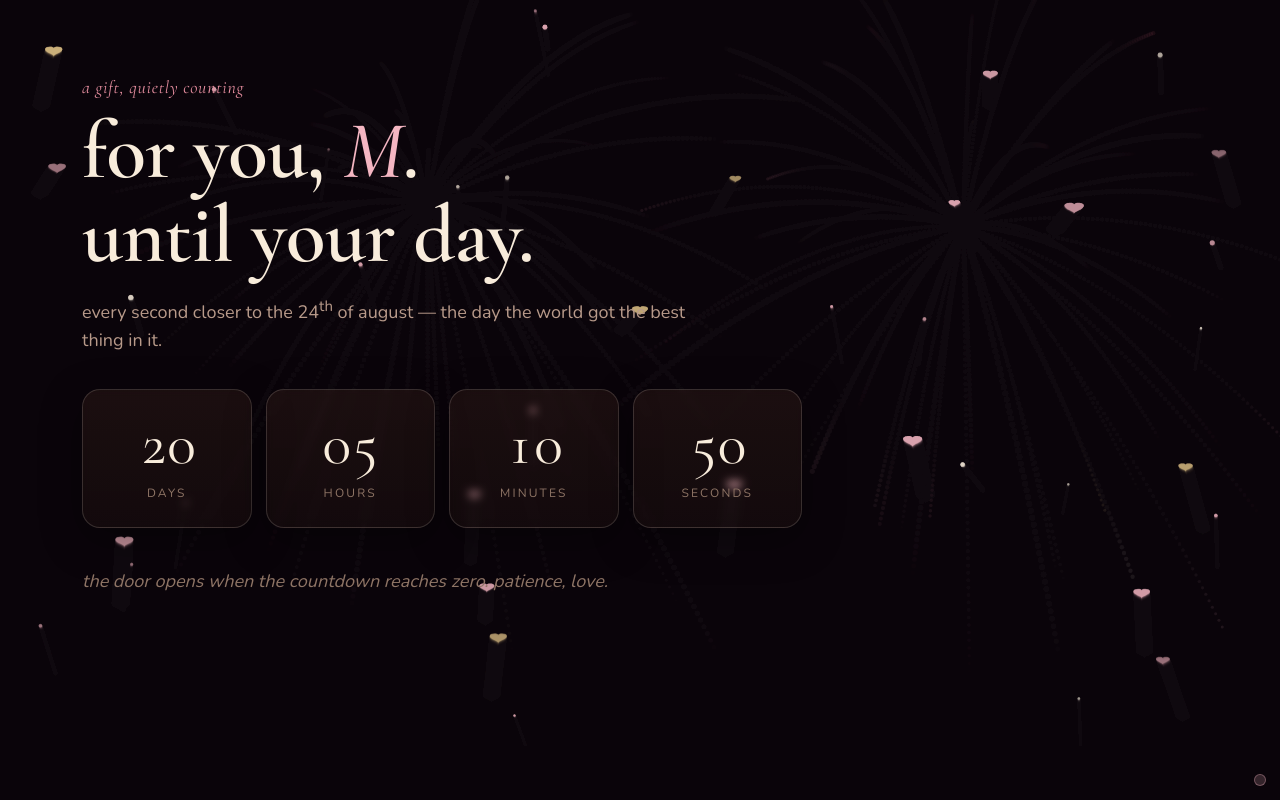
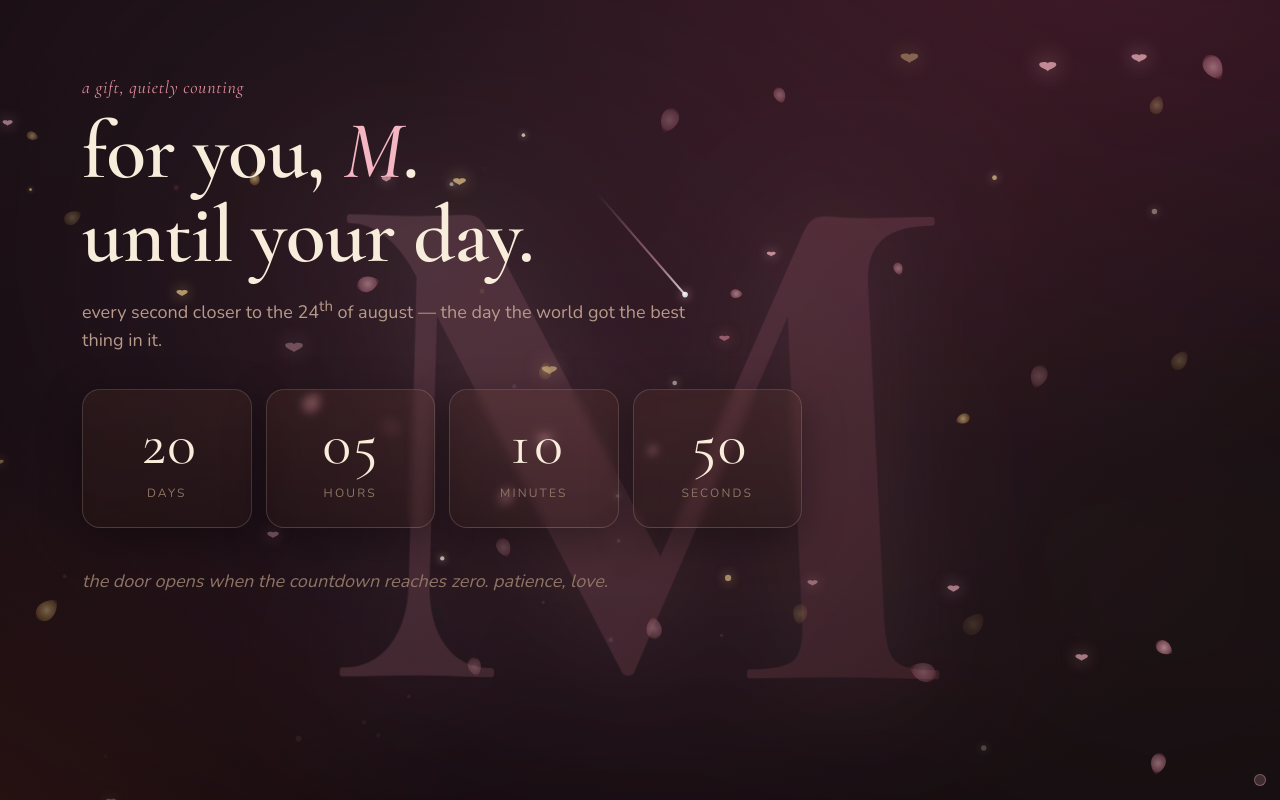
Before and after one commit to Mohammed-Ashraf-Shaik/24, a plain HTML site: page index.html in a window 1280 px wide. Drawn offline with nearby package versions, Linux system fonts and the light colour scheme.

Commit message:
Upgrade background with luxury romantic aurora glow, floating rose petals, glowing heart particles, shooting stars, and rose gold M background

```diff
--- a/canvas-effects.js
+++ b/canvas-effects.js
@@ -4,7 +4,7 @@
   if(!cv)return;
   const ctx=cv.getContext("2d");
   const reduced=window.matchMedia("(prefers-reduced-motion:reduce)").matches;
-  let W=0,H=0,dpr=1,petals=[],sparks=[],raf=null,frame=0;
+  let W=0,H=0,dpr=1,petals=[],sparks=[],shootingStars=[],raf=null,frame=0;
 
   function resize(){
     dpr=Math.min(window.devicePixelRatio||1,2);
@@ -15,62 +15,227 @@
     petals.forEach(p=>{if(p.x>W)p.x=Math.random()*W;if(p.y>H)p.y=Math.random()*H});
   }
 
-  function makePetal(){
-    const t=Math.random()<.35?"heart":"dot";
-    return{x:Math.random()*W,y:Math.random()*H,vx:(Math.random()-.5)*.15,vy:-.07-Math.random()*.16,
-      sz:t==="heart"?5+Math.random()*5:1+Math.random()*1.6,a:.15+Math.random()*.4,
-      type:t,hue:Math.random()<.5?"rose":"gold",ph:Math.random()*Math.PI*2};
+  function makeParticle(){
+    const r=Math.random();
+    const type=r < 0.45 ? "petal" : (r < 0.8 ? "heart" : "star");
+    return {
+      x: Math.random()*W,
+      y: Math.random()*H,
+      vx: (Math.random() - 0.5) * 0.35,
+      vy: type === "petal" ? (0.2 + Math.random()*0.45) : (-0.08 - Math.random()*0.2), // petals fall down, hearts float up
+      sz: type === "petal" ? (6 + Math.random()*8) : (type === "heart" ? 4 + Math.random()*5 : 1 + Math.random()*2.2),
+      rot: Math.random() * Math.PI * 2,
+      vrot: (Math.random() - 0.5) * 0.035,
+      a: 0.2 + Math.random()*0.55,
+      type: type,
+      hue: Math.random() < 0.6 ? "rose" : (Math.random() < 0.85 ? "gold" : "crimson"),
+      ph: Math.random() * Math.PI * 2
+    };
   }
 
   function init(){
-    const n=reduced?0:Math.max(20,Math.min(55,Math.floor(W*H/26000)));
-    petals=[];for(let i=0;i<n;i++)petals.push(makePetal());
+    const n=reduced ? 0 : Math.max(35, Math.min(80, Math.floor(W*H/18000)));
+    petals=[];
+    for(let i=0; i<n; i++) petals.push(makeParticle());
   }
 
-  function drawHeart(x,y,s,a,hue){
-    ctx.save();ctx.globalAlpha=a;ctx.fillStyle=hue==="rose"?"#f4b6c2":"#e6c78a";
-    ctx.beginPath();ctx.moveTo(x,y+s*.25);
-    ctx.bezierCurveTo(x,y,x-s,y,x-s,y+s*.35);ctx.bezierCurveTo(x-s,y+s*.75,x,y+s*.95,x,y+s*1.15);
-    ctx.bezierCurveTo(x,y+s*.95,x+s,y+s*.75,x+s,y+s*.35);ctx.bezierCurveTo(x+s,y,x,y,x,y+s*.25);
-    ctx.closePath();ctx.fill();ctx.restore();
+  function drawRosePetal(x, y, s, rot, a, hue){
+    ctx.save();
+    ctx.translate(x, y);
+    ctx.rotate(rot);
+    ctx.globalAlpha = a;
+
+    const grad = ctx.createRadialGradient(0, 0, 1, 0, 0, s);
+    if(hue === "rose"){
+      grad.addColorStop(0, "rgba(244, 182, 194, 0.9)");
+      grad.addColorStop(0.7, "rgba(226, 140, 157, 0.65)");
+      grad.addColorStop(1, "rgba(180, 80, 103, 0.2)");
+    } else if(hue === "crimson"){
+      grad.addColorStop(0, "rgba(220, 75, 100, 0.9)");
+      grad.addColorStop(0.7, "rgba(160, 45, 70, 0.65)");
+      grad.addColorStop(1, "rgba(100, 25, 45, 0.2)");
+    } else {
+      grad.addColorStop(0, "rgba(230, 199, 138, 0.9)");
+      grad.addColorStop(0.8, "rgba(185, 141, 74, 0.55)");
+      grad.addColorStop(1, "rgba(120, 90, 40, 0.2)");
+    }
+    ctx.fillStyle = grad;
+
+    ctx.beginPath();
+    ctx.moveTo(0, -s);
+    ctx.bezierCurveTo(s*0.8, -s*0.8, s, s*0.2, 0, s*1.1);
+    ctx.bezierCurveTo(-s, s*0.2, -s*0.8, -s*0.8, 0, -s);
+    ctx.fill();
+    ctx.restore();
+  }
+
+  function drawHeart(x, y, s, a, hue){
+    ctx.save();
+    ctx.globalAlpha = a;
+    const color = hue === "rose" ? "#f4b6c2" : (hue === "crimson" ? "#e28c9d" : "#e6c78a");
+    ctx.fillStyle = color;
+    ctx.shadowColor = color;
+    ctx.shadowBlur = s * 2.5;
+
+    ctx.beginPath();
+    ctx.moveTo(x, y + s*0.25);
+    ctx.bezierCurveTo(x, y, x - s, y, x - s, y + s*0.35);
+    ctx.bezierCurveTo(x - s, y + s*0.75, x, y + s*0.95, x, y + s*1.15);
+    ctx.bezierCurveTo(x, y + s*0.95, x + s, y + s*0.75, x + s, y + s*0.35);
+    ctx.bezierCurveTo(x + s, y, x, y, x, y + s*0.25);
+    ctx.closePath();
+    ctx.fill();
+    ctx.restore();
+  }
+
+  function drawStar(x, y, s, a, hue){
+    ctx.save();
+    ctx.globalAlpha = a;
+    const color = hue === "gold" ? "#e6c78a" : "#f8ecdb";
+    ctx.fillStyle = color;
+    ctx.shadowColor = color;
+    ctx.shadowBlur = s * 3.5;
+
+    ctx.beginPath();
+    ctx.arc(x, y, s, 0, Math.PI * 2);
+    ctx.fill();
+    ctx.restore();
+  }
+
+  function spawnShootingStar(){
+    if(reduced) return;
+    shootingStars.push({
+      x: Math.random() * W * 0.8,
+      y: Math.random() * H * 0.4,
+      len: 90 + Math.random() * 110,
+      speed: 8 + Math.random() * 6,
+      angle: Math.PI / 4 + (Math.random() - 0.5) * 0.25,
+      opacity: 1,
+      life: 0,
+      maxLife: 42
+    });
   }
 
   function step(){
-    ctx.fillStyle="rgba(13,10,15,.16)";ctx.fillRect(0,0,W,H);
+    ctx.clearRect(0, 0, W, H);
+
+    // Particles
     for(const p of petals){
-      p.x+=p.vx;p.y+=p.vy;p.ph+=.02;p.a+=Math.sin(p.ph)*.003;
-      if(p.y<-20){p.y=H+10;p.x=Math.random()*W}
-      if(p.x<-20)p.x=W+10;if(p.x>W+20)p.x=-10;
-      if(p.type==="heart")drawHeart(p.x,p.y,p.sz,Math.min(.55,Math.max(.05,p.a)),p.hue);
-      else{ctx.save();ctx.globalAlpha=Math.min(.8,Math.max(.1,p.a));ctx.fillStyle=p.hue==="rose"?"#f4b6c2":"#f8ecdb";ctx.beginPath();ctx.arc(p.x,p.y,p.sz,0,Math.PI*2);ctx.fill();ctx.restore()}
+      p.x += p.vx + Math.sin(p.ph) * 0.25;
+      p.y += p.vy;
+      p.rot += p.vrot;
+      p.ph += 0.025;
+      const alpha = Math.min(0.7, Math.max(0.1, p.a + Math.sin(p.ph)*0.1));
+
+      // Wrap around bounds
+      if(p.type === "petal"){
+        if(p.y > H + 20){ p.y = -20; p.x = Math.random() * W; }
+      } else {
+        if(p.y < -20){ p.y = H + 20; p.x = Math.random() * W; }
+      }
+      if(p.x < -30) p.x = W + 30;
+      if(p.x > W + 30) p.x = -30;
+
+      if(p.type === "petal") drawRosePetal(p.x, p.y, p.sz, p.rot, alpha, p.hue);
+      else if(p.type === "heart") drawHeart(p.x, p.y, p.sz, alpha, p.hue);
+      else drawStar(p.x, p.y, p.sz, alpha, p.hue);
     }
-    // sparks
-    for(const s of sparks){s.x+=s.vx;s.y+=s.vy;s.vy+=.04;s.life--;s.a=Math.max(0,s.life/s.ml)}
-    for(const s of sparks){if(s.a<=0)continue;ctx.save();ctx.globalAlpha=s.a;ctx.fillStyle=s.c;ctx.beginPath();ctx.arc(s.x,s.y,s.r,0,Math.PI*2);ctx.fill();ctx.restore()}
-    sparks=sparks.filter(s=>s.life>0);
-    if(frame%220===0&&Math.random()<.6)spawnFirework();
+
+    // Shooting Stars
+    for(let i = shootingStars.length - 1; i >= 0; i--){
+      const st = shootingStars[i];
+      st.life++;
+      const progress = st.life / st.maxLife;
+      const currentX = st.x + Math.cos(st.angle) * st.speed * st.life;
+      const currentY = st.y + Math.sin(st.angle) * st.speed * st.life;
+      const tailX = currentX - Math.cos(st.angle) * st.len;
+      const tailY = currentY - Math.sin(st.angle) * st.len;
+
+      const alpha = Math.sin(progress * Math.PI) * 0.85;
+
+      ctx.save();
+      ctx.globalAlpha = alpha;
+      const grad = ctx.createLinearGradient(tailX, tailY, currentX, currentY);
+      grad.addColorStop(0, "rgba(244, 182, 194, 0)");
+      grad.addColorStop(0.7, "rgba(244, 182, 194, 0.6)");
+      grad.addColorStop(1, "rgba(255, 255, 255, 0.95)");
+      ctx.strokeStyle = grad;
+      ctx.lineWidth = 2.2;
+      ctx.beginPath();
+      ctx.moveTo(tailX, tailY);
+      ctx.lineTo(currentX, currentY);
+      ctx.stroke();
+
+      // Glowing head
+      ctx.fillStyle = "#ffffff";
+      ctx.shadowColor = "#f4b6c2";
+      ctx.shadowBlur = 10;
+      ctx.beginPath();
+      ctx.arc(currentX, currentY, 2.8, 0, Math.PI * 2);
+      ctx.fill();
+      ctx.restore();
+
+      if(st.life >= st.maxLife) shootingStars.splice(i, 1);
+    }
+
+    // Sparks (Fireworks)
+    for(const s of sparks){
+      s.x += s.vx; s.y += s.vy; s.vy += 0.04; s.life--;
+      s.a = Math.max(0, s.life / s.ml);
+    }
+    for(const s of sparks){
+      if(s.a <= 0) continue;
+      ctx.save(); ctx.globalAlpha = s.a; ctx.fillStyle = s.c;
+      ctx.shadowColor = s.c; ctx.shadowBlur = 6;
+      ctx.beginPath(); ctx.arc(s.x, s.y, s.r, 0, Math.PI*2); ctx.fill();
+      ctx.restore();
+    }
+    sparks = sparks.filter(s => s.life > 0);
+
+    // Random periodic events
+    if(frame % 280 === 0 && Math.random() < 0.7) spawnShootingStar();
+    if(frame % 220 === 0 && Math.random() < 0.5) spawnFirework();
     frame++;
   }
 
-  function spawnFirework(x,y){
-    if(reduced)return;
-    const colors=["#f4b6c2","#e28c9d","#e6c78a","#f8ecdb","#b45067"];
-    const cx=x??W*(.2+Math.random()*.6),cy=y??H*(.2+Math.random()*.5);
-    const n=W<600?30:55;
-    for(let i=0;i<n;i++){
-      const a=Math.PI*2*i/n+Math.random()*.2,spd=2+Math.random()*3.2;
-      sparks.push({x:cx,y:cy,vx:Math.cos(a)*spd,vy:Math.sin(a)*spd,r:1.4+Math.random()*1.4,c:colors[Math.floor(Math.random()*colors.length)],life:55+Math.floor(Math.random()*35),ml:90,a:1});
+  function spawnFirework(x, y){
+    if(reduced) return;
+    const colors = ["#f4b6c2", "#e28c9d", "#e6c78a", "#f8ecdb", "#ff758c"];
+    const cx = x ?? W * (0.2 + Math.random() * 0.6);
+    const cy = y ?? H * (0.2 + Math.random() * 0.5);
+    const n = W < 600 ? 35 : 60;
+    for(let i = 0; i < n; i++){
+      const a = Math.PI * 2 * i / n + Math.random() * 0.2;
+      const spd = 2 + Math.random() * 3.5;
+      sparks.push({
+        x: cx, y: cy,
+        vx: Math.cos(a) * spd, vy: Math.sin(a) * spd,
+        r: 1.5 + Math.random() * 1.5,
+        c: colors[Math.floor(Math.random() * colors.length)],
+        life: 55 + Math.floor(Math.random() * 35),
+        ml: 90, a: 1
+      });
     }
   }
 
-  function loop(){if(reduced){ctx.clearRect(0,0,W,H);return}step();raf=requestAnimationFrame(loop)}
+  function loop(){
+    if(reduced){ ctx.clearRect(0,0,W,H); return; }
+    step();
+    raf = requestAnimationFrame(loop);
+  }
 
-  window.triggerFireworks=function(opts){
-    if(reduced)return;const b=(opts&&opts.bursts)||3;
-    for(let i=0;i<b;i++)setTimeout(()=>spawnFirework(),i*200);
+  window.triggerFireworks = function(opts){
+    if(reduced) return;
+    const b = (opts && opts.bursts) || 3;
+    for(let i = 0; i < b; i++) setTimeout(() => spawnFirework(), i * 220);
   };
 
-  let rto=null;
-  window.addEventListener("resize",()=>{if(rto)clearTimeout(rto);rto=setTimeout(()=>{resize();init()},120)});
-  resize();init();raf=requestAnimationFrame(loop);
+  let rto = null;
+  window.addEventListener("resize", () => {
+    if(rto) clearTimeout(rto);
+    rto = setTimeout(() => { resize(); init(); }, 120);
+  });
+
+  resize(); init();
+  raf = requestAnimationFrame(loop);
 })();
--- a/index.html
+++ b/index.html
@@ -19,9 +19,16 @@
   <!-- Big M background -->
   <div class="m-bg" aria-hidden="true">
     <svg viewBox="0 0 600 700" xmlns="http://www.w3.org/2000/svg">
+      <defs>
+        <linearGradient id="mRoseGradient" x1="0%" y1="0%" x2="100%" y2="100%">
+          <stop offset="0%" stop-color="#f4b6c2" />
+          <stop offset="50%" stop-color="#e28c9d" />
+          <stop offset="100%" stop-color="#b45067" />
+        </linearGradient>
+      </defs>
       <text x="50%" y="55%" dominant-baseline="central" text-anchor="middle"
             font-family="'Cormorant Garamond',Georgia,serif" font-size="680" font-weight="700"
-            fill="currentColor" opacity="1">M</text>
+            fill="url(#mRoseGradient)" opacity="1">M</text>
     </svg>
   </div>
 
--- a/styles.css
+++ b/styles.css
@@ -37,19 +37,46 @@
 }
 
 /* ========= Reset ========= */
+/* ========= Reset & Premium Romantic Background ========= */
 * { box-sizing: border-box; }
 html, body { margin: 0; padding: 0; min-height: 100vh; }
 body {
   font-family: var(--sans);
   color: var(--ink-1);
-  background:
-    radial-gradient(1000px 700px at 80% -10%, #45222d 0%, transparent 55%),
-    radial-gradient(900px 600px at -10% 110%, #2a1610 0%, transparent 60%),
-    var(--bg-0) fixed;
+  background-color: #0d060b;
+  background-image:
+    radial-gradient(1200px 900px at 85% -10%, rgba(110, 35, 65, 0.45) 0%, transparent 60%),
+    radial-gradient(1000px 800px at -10% 110%, rgba(85, 35, 25, 0.45) 0%, transparent 60%),
+    radial-gradient(900px 700px at 50% 50%, rgba(65, 20, 45, 0.35) 0%, transparent 70%),
+    linear-gradient(180deg, #140a10 0%, #0d060b 100%);
+  background-attachment: fixed;
   overflow-x: hidden;
   line-height: 1.55;
   cursor: none;
+  position: relative;
 }
+
+/* Dynamic Romantic Aurora Glow overlay */
+body::before {
+  content: "";
+  position: fixed;
+  inset: -50%;
+  width: 200%;
+  height: 200%;
+  z-index: 0;
+  pointer-events: none;
+  background: radial-gradient(circle at 40% 40%, rgba(244, 182, 194, 0.08) 0%, transparent 40%),
+              radial-gradient(circle at 70% 60%, rgba(230, 199, 138, 0.06) 0%, transparent 45%);
+  animation: romanticAurora 24s ease-in-out infinite alternate;
+  filter: blur(40px);
+}
+
+@keyframes romanticAurora {
+  0%   { transform: translate(0, 0) scale(1) rotate(0deg); }
+  50%  { transform: translate(-30px, 20px) scale(1.08) rotate(3deg); }
+  100% { transform: translate(30px, -20px) scale(1.03) rotate(-3deg); }
+}
+
 img { max-width: 100%; display: block; }
 h1, h2, h3, h4 { font-family: var(--serif); font-weight: 600; letter-spacing: -0.01em; color: var(--ink-0); margin: 0; }
 button { font: inherit; color: inherit; }
@@ -70,19 +97,17 @@ a { color: var(--rose-1); text-decoration: none; }
   height: 92vmin;
   max-width: 1300px;
   max-height: 1300px;
-  opacity: 0.12;
-  color: var(--rose-2);
-  fill: var(--rose-2);
-  filter: drop-shadow(0 0 40px rgba(244, 182, 194, 0.5));
-  animation: mRomantic 12s ease-in-out infinite;
+  opacity: 0.16;
+  color: var(--rose-1);
+  filter: drop-shadow(0 0 50px rgba(244, 182, 194, 0.65)) drop-shadow(0 0 100px rgba(226, 140, 157, 0.3));
+  animation: mRomantic 10s ease-in-out infinite;
 }
 
 @keyframes mRomantic {
-  0%   { opacity: 0.08; transform: translateY(-6px) rotate(-0.3deg) scale(1);    filter: drop-shadow(0 0 30px rgba(244,182,194,0.35)); }
-  25%  { opacity: 0.14; transform: translateY(0)    rotate(0deg)    scale(1.04); filter: drop-shadow(0 0 50px rgba(244,182,194,0.55)); }
-  50%  { opacity: 0.10; transform: translateY(6px)  rotate(0.3deg)  scale(1.02); filter: drop-shadow(0 0 35px rgba(244,182,194,0.4));  }
-  75%  { opacity: 0.15; transform: translateY(0)    rotate(-0.1deg) scale(1.06); filter: drop-shadow(0 0 55px rgba(244,182,194,0.6));  }
-  100% { opacity: 0.08; transform: translateY(-6px) rotate(-0.3deg) scale(1);    filter: drop-shadow(0 0 30px rgba(244,182,194,0.35)); }
+  0%   { opacity: 0.12; transform: translateY(-8px) rotate(-0.5deg) scale(1); filter: drop-shadow(0 0 40px rgba(244,182,194,0.45)); }
+  33%  { opacity: 0.20; transform: translateY(0) rotate(0deg) scale(1.05); filter: drop-shadow(0 0 65px rgba(244,182,194,0.75)); }
+  66%  { opacity: 0.15; transform: translateY(8px) rotate(0.5deg) scale(1.02); filter: drop-shadow(0 0 45px rgba(244,182,194,0.5)); }
+  100% { opacity: 0.12; transform: translateY(-8px) rotate(-0.5deg) scale(1); filter: drop-shadow(0 0 40px rgba(244,182,194,0.45)); }
 }
 
 /* ========= Petal / heart canvas ========= */
```
